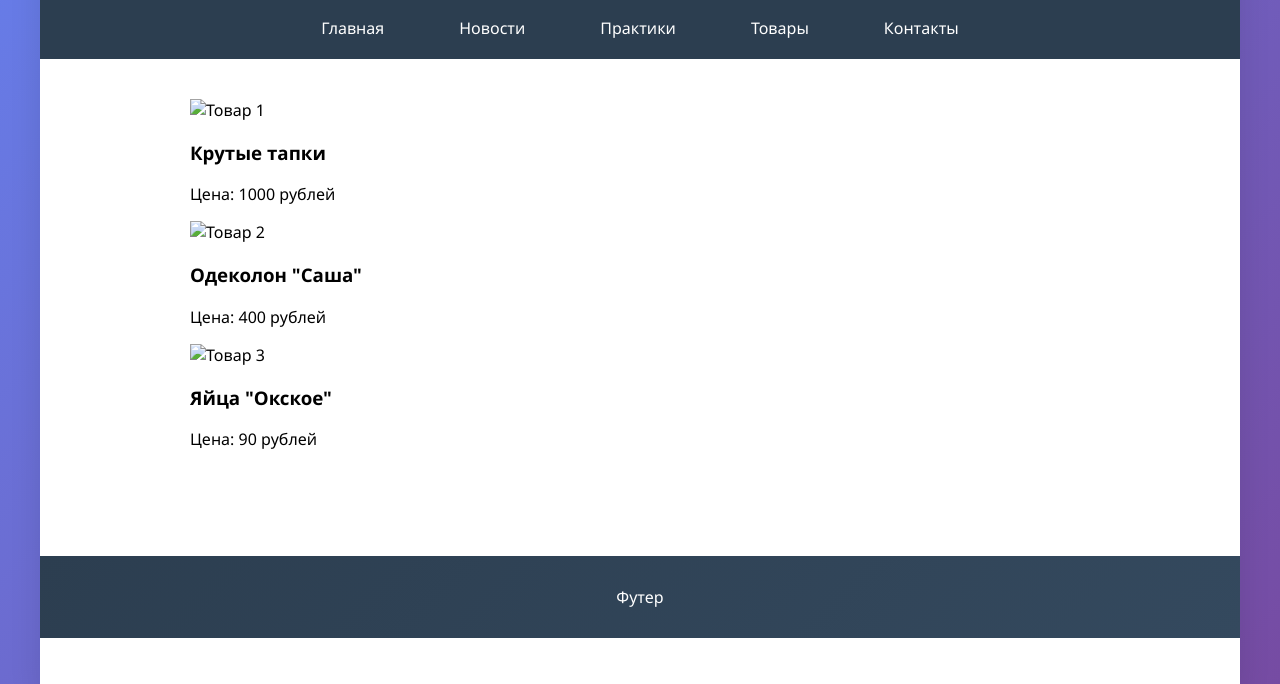
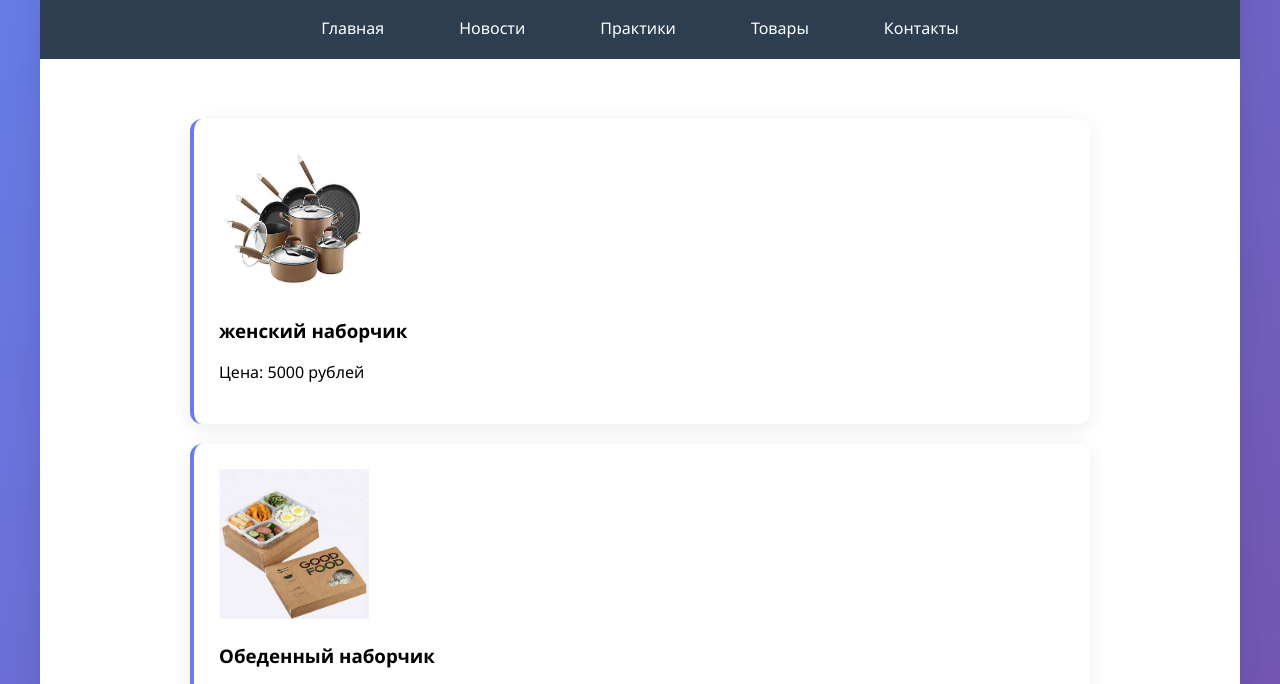
Before and after one commit to nizi52/front-back, a plain HTML site: page pages/goods.html in a window 1280 px wide. Shown: the part 101-785 px from the top of the page. Drawn offline with Linux system fonts and the light colour scheme.

Commit message:
fix bugs

```diff
--- a/pages/goods.html
+++ b/pages/goods.html
@@ -20,20 +20,20 @@
 		</div>
 		<div class="content">
 			<div class="products-container">
-				<div class="product-card">
-					<img src="product1.png" alt="Товар 1" width="150" height="150">
-					<h3 class="product-title">Крутые тапки</h3>
-					<p class="product-price">Цена: 1000 рублей</p>
+				<div class="experience-card">
+					<img src="/images/product1.jpg" alt="Товар 1" width="150" height="150">
+					<h3 class="product-title">женский наборчик</h3>
+					<p class="product-price">Цена: 5000 рублей</p>
 				</div>
-				<div class="product-card">
-					<img src="product2.png" alt="Товар 2" width="150" height="150">
-					<h3 class="product-title">Одеколон "Саша"</h3>
-					<p class="product-price">Цена: 400 рублей</p>
+				<div class="experience-card">
+					<img src="/images/product2.jpg" alt="Товар 2" width="150" height="150">
+					<h3 class="product-title">Обеденный наборчик</h3>
+					<p class="product-price">Цена: 500 рублей</p>
 				</div>
-				<div class="product-card">
-					<img src="product3.png" alt="Товар 3" width="150" height="150">
-					<h3 class="product-title">Яйца "Окское"</h3>
-					<p class="product-price">Цена: 90 рублей</p>
+				<div class="experience-card">
+					<img src="/images/product3.jpg" alt="Товар 3" width="150" height="150">
+					<h3 class="product-title">Алмазный меч</h3>
+					<p class="product-price">Цена: 100000000 рублей</p>
 				</div>
 			</div>
 		</div>
```
Also changed, not shown: index.html (+9 -10 lines), pages/contacts.html (+1 -1 lines), pages/news.html (+9 -9 lines), images/product1.jpg (added), images/product2.jpg (added), images/product3.jpg (added), 1 other file.
